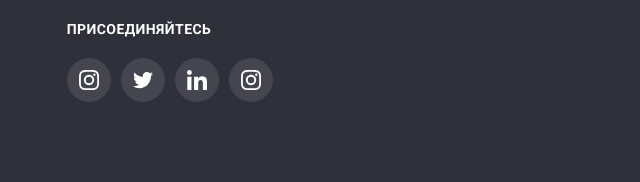
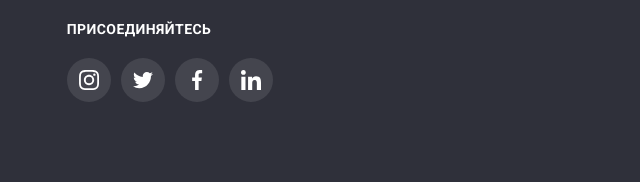
Before and after one commit to Sap4uk/goit-markup-hw-04, a plain HTML site: page homework4/index.html in a window 1280 px wide. Shown: the part 2724-2906 px from the top of the page, 259-899 px from the left. Drawn offline with nearby package versions, Linux system fonts and the light colour scheme.

Commit message:
fxd footer

```diff
--- a/homework4/index.html
+++ b/homework4/index.html
@@ -376,14 +376,14 @@
                             <li>
                                 <a href="#" class="footer-link">
                                     <svg class="footer-social" width="20px" height="20px">
-                                        <use href="./images/icon/symbol-defs.svg#icon-linkedin-1"></use>
+                                        <use href="./images/icon/symbol-defs.svg#icon-facebook-1"></use>
                                     </svg>
                                 </a>
                             </li>
                             <li>
                                 <a href="#" class="footer-link">
                                     <svg class="footer-social" width="20px" height="20px">
-                                        <use href="./images/icon/symbol-defs.svg#icon-instagram-2"></use>
+                                        <use href="./images/icon/symbol-defs.svg#icon-linkedin-1"></use>
                                     </svg>
                                 </a>
                             </li>
```
Also changed, not shown: homework4/portfolio.html (+2 -2 lines).
